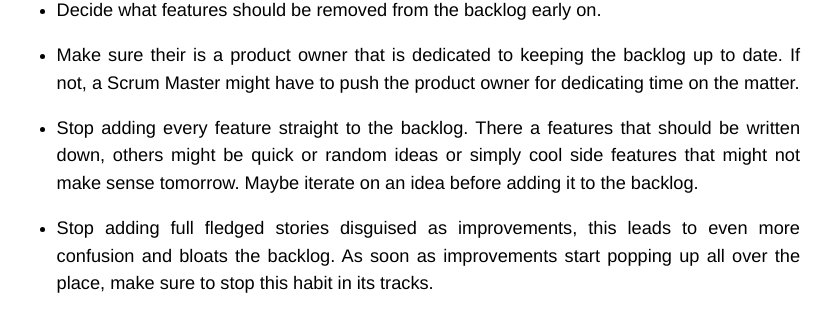
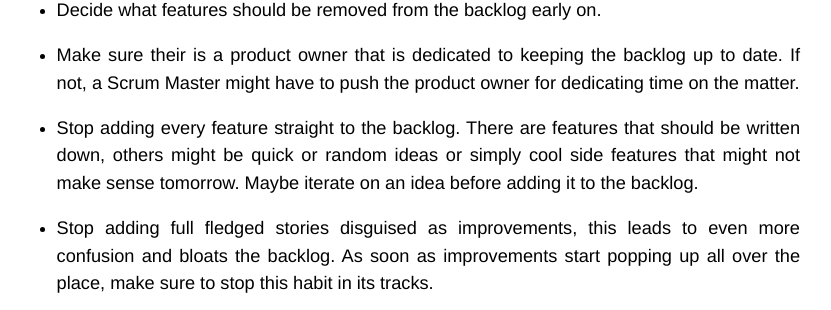
Before and after one commit to busypeoples/busypeoples.github.io, a Jekyll site: the page built from _posts/2015-05-10-lean-backlog.markdown, in a window 1280 px wide and 900 px high, scrolled down 1737 px. Shown: the part 235-545 px from the top of the window, without its empty margins (224-1055 px from the left). Built offline with Jekyll 4.4.1, drawn with Linux system fonts in a browser that asks for light colours; Markdown is read by kramdown in place of the engine named in the settings.

Commit message:
Minor change

```diff
--- a/_posts/2015-05-10-lean-backlog.markdown
+++ b/_posts/2015-05-10-lean-backlog.markdown
@@ -66,7 +66,7 @@ We probably don't, we might be adding more features than the customers will ever
 * Make sure their is a product owner that is dedicated to keeping the backlog up to date. If not, a Scrum Master might have
 to push the product owner for dedicating time on the matter.
 
-* Stop adding every feature straight to the backlog. There a features that should be written down, others might be
+* Stop adding every feature straight to the backlog. There are features that should be written down, others might be
 quick or random ideas or simply cool side features that might not make sense tomorrow. Maybe iterate on an idea before adding it to the backlog.
 
 * Stop adding full fledged stories disguised as improvements, this leads to even more confusion and bloats the backlog.
```
